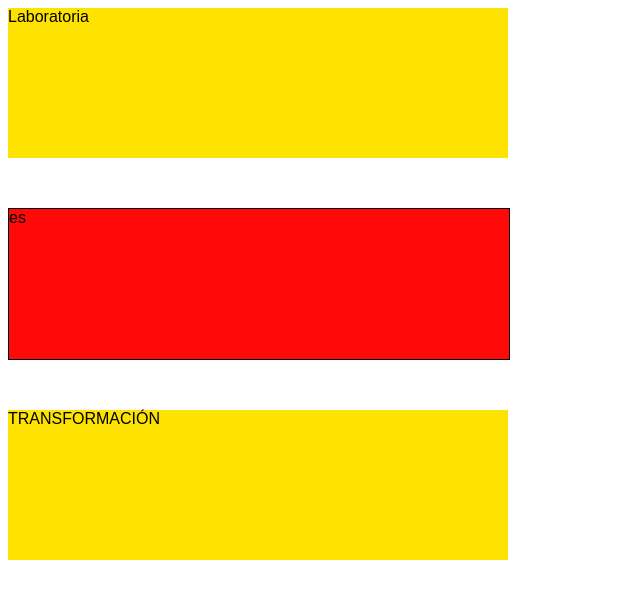
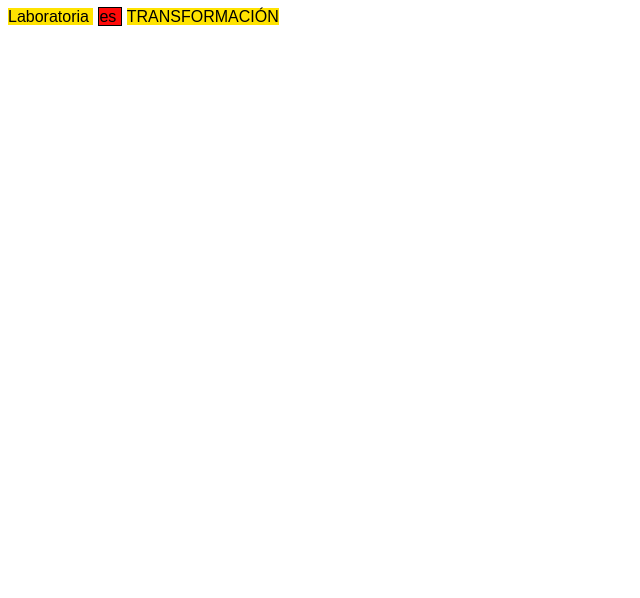
Before and after one commit to IlseMagali/displays-ejercicios, a plain HTML site: page index.html in a window 1280 px wide. Shown: the whole page, without its empty margins (0-640 px from the left). Drawn offline with Linux system fonts and the light colour scheme.

Commit message:
displays ejercicio 3

```diff
--- a/css/main.css
+++ b/css/main.css
@@ -1,10 +1,7 @@
 .caja {
-  display:block;
+  display:inline;
   font-family:sans-serif;
-  width: 500px;
-  height: 100px;
-  margin-bottom: 50px;
-  padding-bottom: 50px;
+  margin-right:5px;
 }
 
 .amarillo {
```
